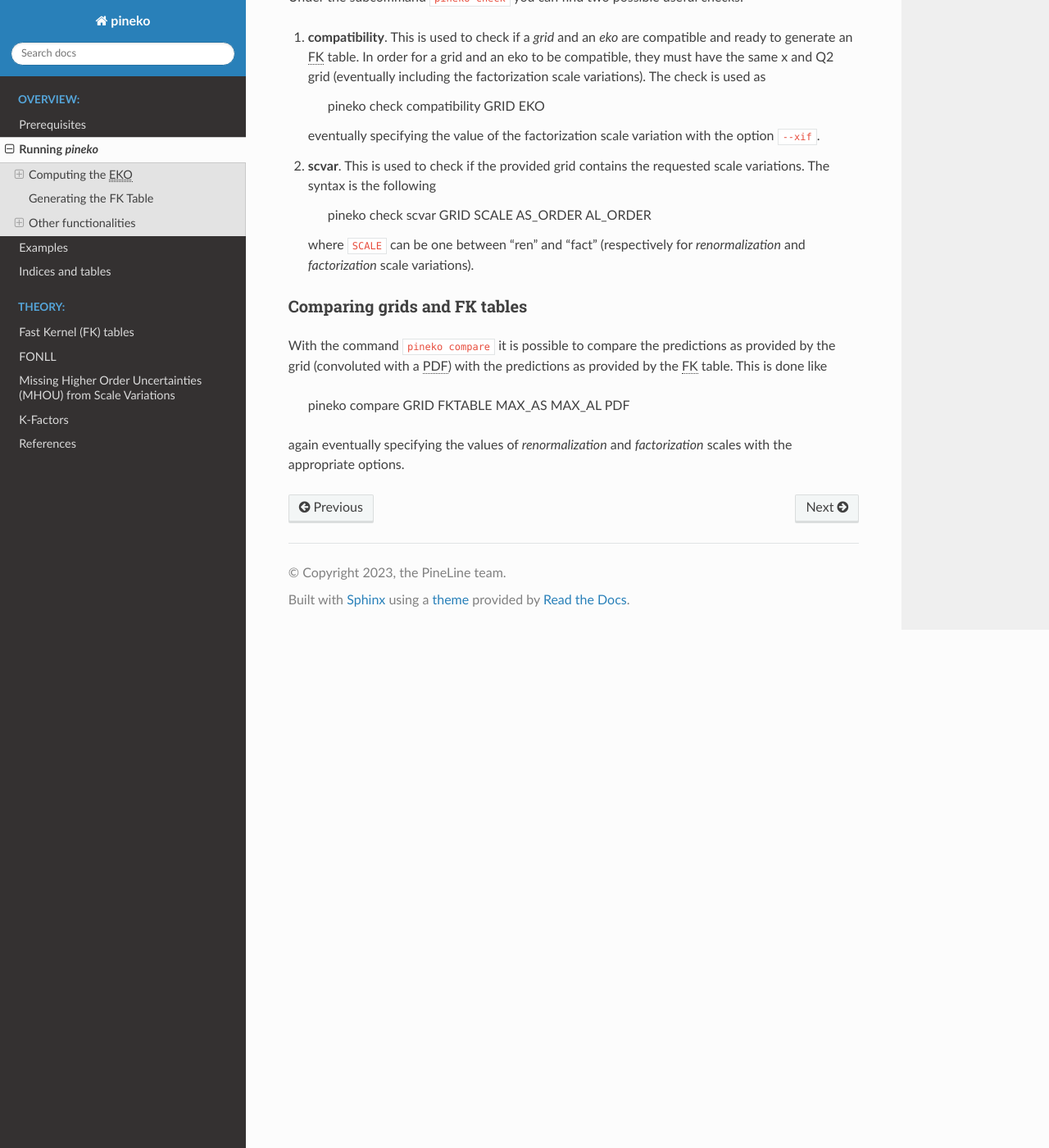
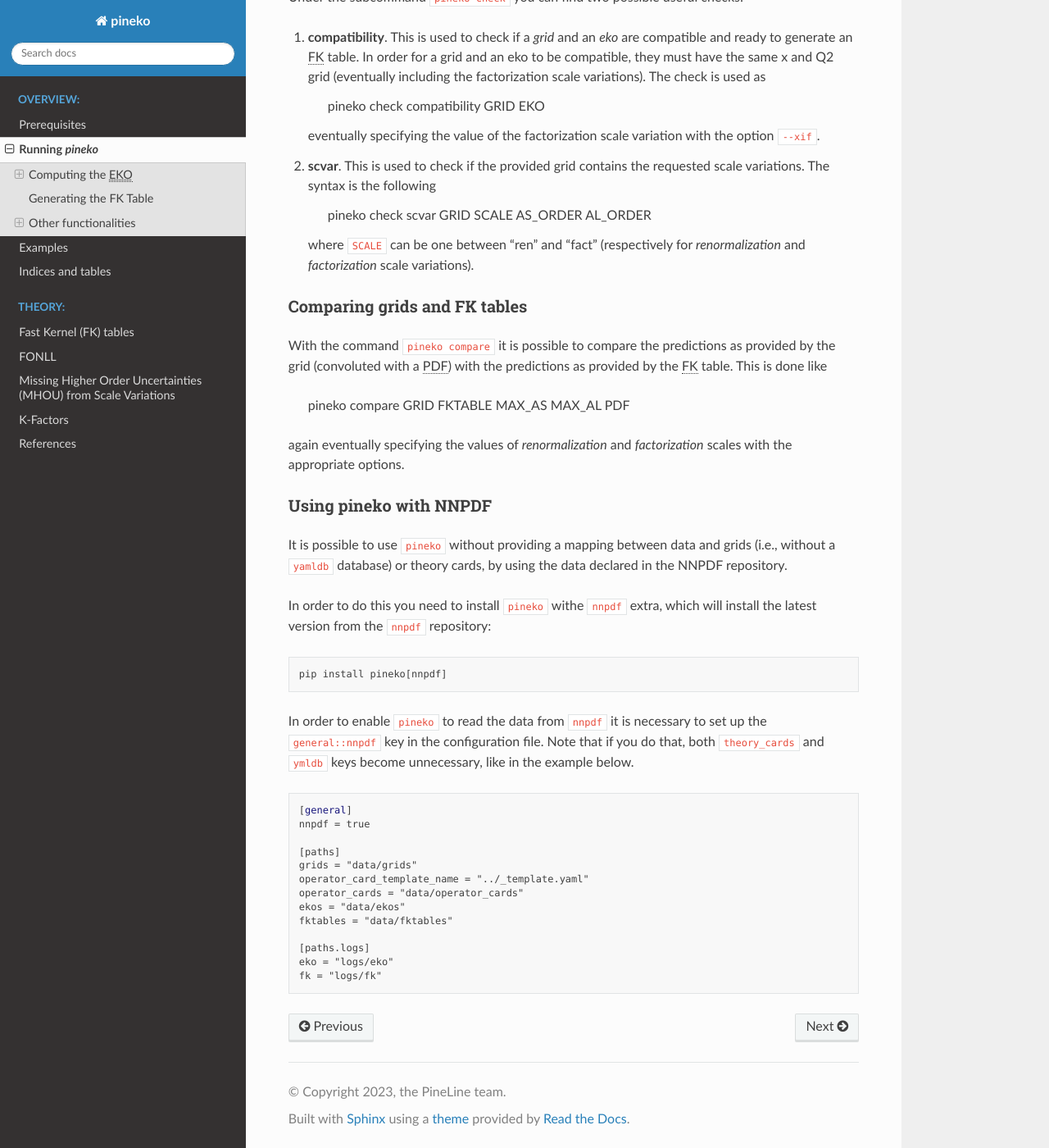
Before and after one commit to NNPDF/pineko, a Sphinx documentation site: the page built from docs/source/overview/running.rst, in a window 1280 px wide and 1400 px high, scrolled down 1778 px. Shown: the whole window at 82% size. Built offline with Sphinx 7.4.7 and the Read the Docs theme 2.0.0, drawn with Linux system fonts in a browser that asks for light colours.

Commit message:
add docs about using the nnpdf key

```diff
--- a/docs/source/overview/running.rst
+++ b/docs/source/overview/running.rst
@@ -95,3 +95,37 @@ With the command ``pineko compare`` it is possible to compare the predictions as
 
 again eventually specifying the values of *renormalization* and *factorization* scales with the
 appropriate options.
+
+Using pineko with NNPDF
+"""""""""""""""""""""""
+
+It is possible to use ``pineko`` without providing a mapping between data and grids
+(i.e., without a ``yamldb`` database) or theory cards, by using the data declared in the NNPDF
+repository.
+
+In order to do this you need to install ``pineko`` withe ``nnpdf`` extra, which will install
+the latest version from the ``nnpdf`` repository::
+
+  pip install pineko[nnpdf]
+
+In order to enable ``pineko`` to read the data from ``nnpdf`` it is necessary to set up
+the ``general::nnpdf`` key in the configuration file.
+Note that if you do that, both ``theory_cards`` and ``ymldb`` keys become unnecessary,
+like in the example below.
+
+
+.. code-block:: yaml
+
+  [general]
+  nnpdf = true
+
+  [paths]
+  grids = "data/grids"
+  operator_card_template_name = "../_template.yaml"
+  operator_cards = "data/operator_cards"
+  ekos = "data/ekos"
+  fktables = "data/fktables"
+
+  [paths.logs]
+  eko = "logs/eko"
+  fk = "logs/fk"
```
